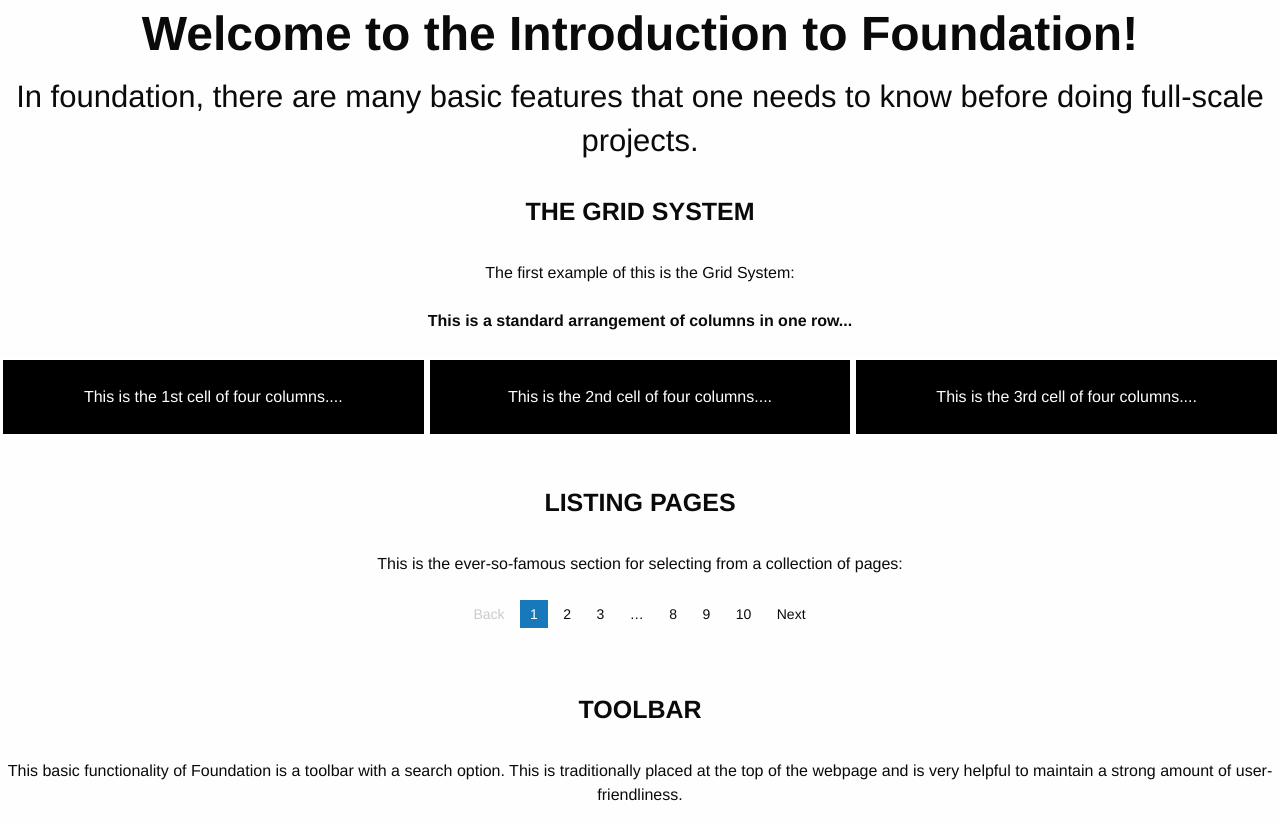
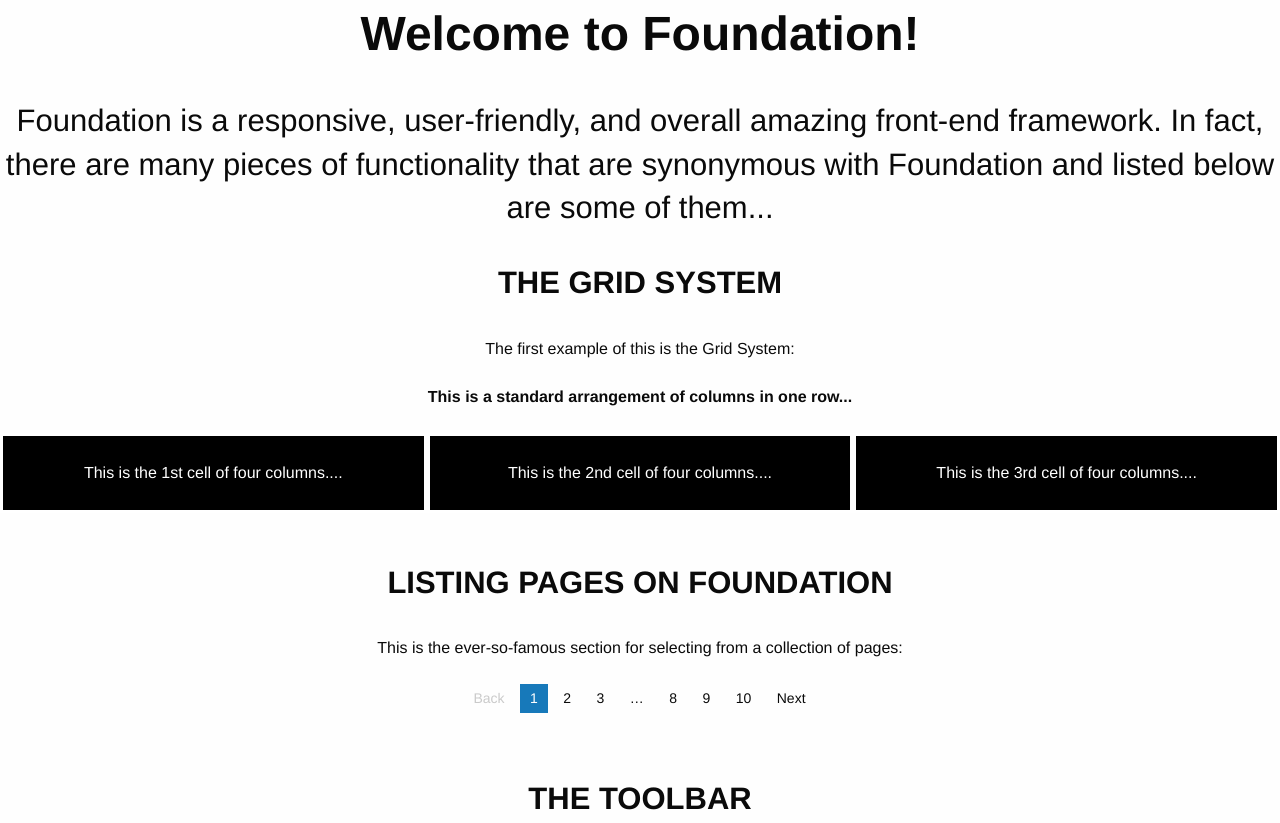
Before and after one commit to EugeneThomas/BringBackTheHiddenLinks, a plain HTML site: page foundation.html in a window 1280 px wide. Shown: the top 823 px of the page. Drawn offline with Linux system fonts and the light colour scheme.

Commit message:
Slight edits

```diff
--- a/foundation.html
+++ b/foundation.html
@@ -15,14 +15,15 @@ HW12 - Who Does Frame Work For?
     <link rel="stylesheet" href="css/foundation.css" />
     <link rel="stylesheet" href="css/app.css">
     <center>
-    <h1> <b> Welcome to the Introduction to Foundation! </b> </h1>
+    <h1> <b> Welcome to Foundation! </b> </h1>
+    <br>
     </center>
   </head>
 
   <body>
     <center>
-    <h3> In foundation, there are many basic features that one needs to know before doing full-scale projects. </h3> <br>
-    <h4><b> THE GRID SYSTEM </b> </h4> <br>
+    <h3> Foundation is a responsive, user-friendly, and overall amazing front-end framework. In fact, there are many pieces of functionality that are synonymous with Foundation and listed below are some of them... </h3> <br>
+    <h3><b> THE GRID SYSTEM </b> </h3> <br>
     The first example of this is the Grid System: <br> <br>
     <b> This is a standard arrangement of columns in one row...</b> <br><br>
     <div class="grid-x grid-margin-x">
@@ -42,7 +43,7 @@ HW12 - Who Does Frame Work For?
     </div>
     <br> <br>
     <!--page listing-->
-    <h4> <b> LISTING PAGES </b> </h4> <br>
+    <h3> <b> LISTING PAGES ON FOUNDATION </b> </h3 > <br>
     This is the ever-so-famous section for selecting from a collection of pages:<br><br>
     <div class="pagination-centered">
       <ul class="pagination">
@@ -58,7 +59,7 @@ HW12 - Who Does Frame Work For?
       </ul>
     </div>
     <br> <br>
-    <h4> <b> TOOLBAR </b> </h4> <br>
+    <h3> <b> THE TOOLBAR </b> </h3> <br>
     This basic functionality of Foundation is a toolbar with a search option. This is traditionally placed at the top of the webpage and is very helpful to maintain a strong amount of user-friendliness. <br><br>
     <div class="top-bar">
       <div class="top-bar-left">
```
